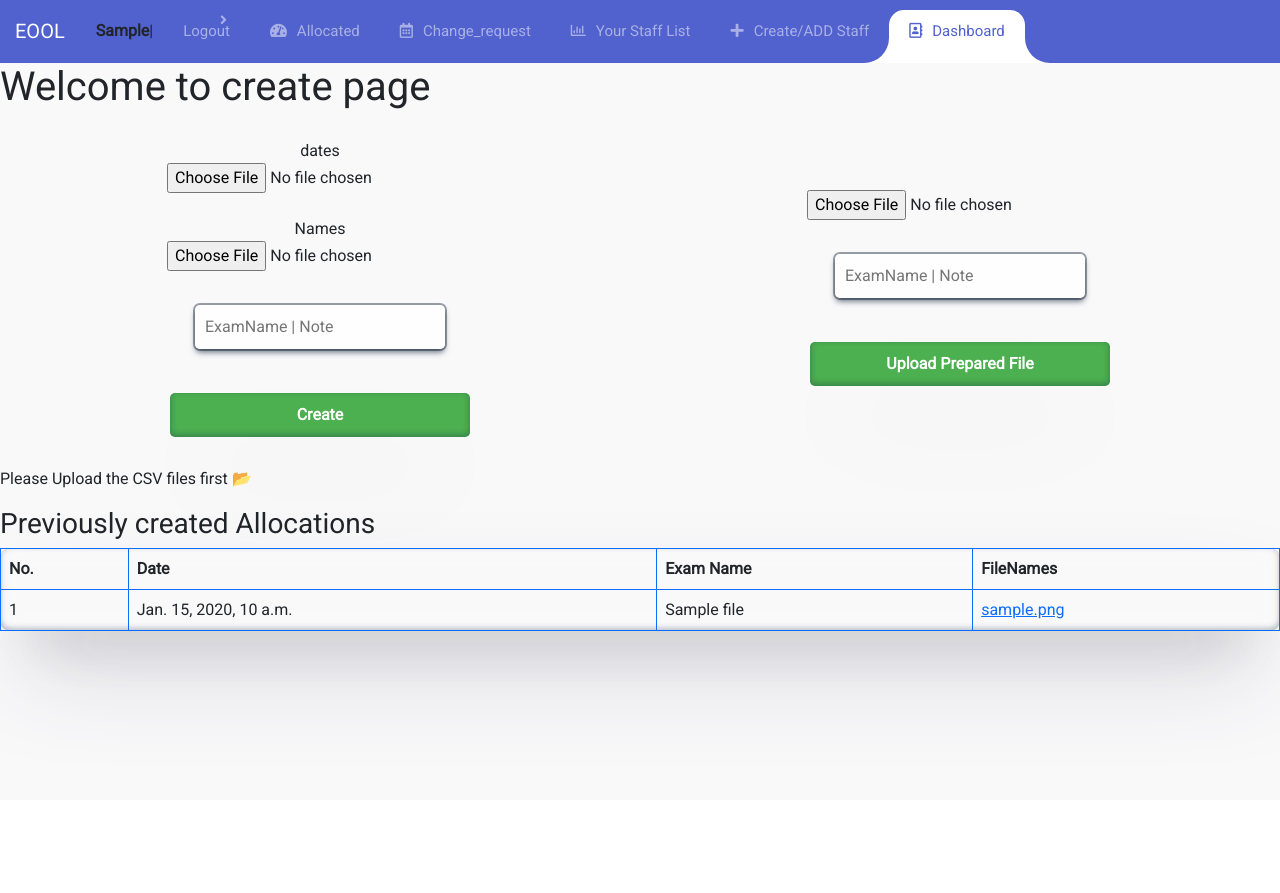
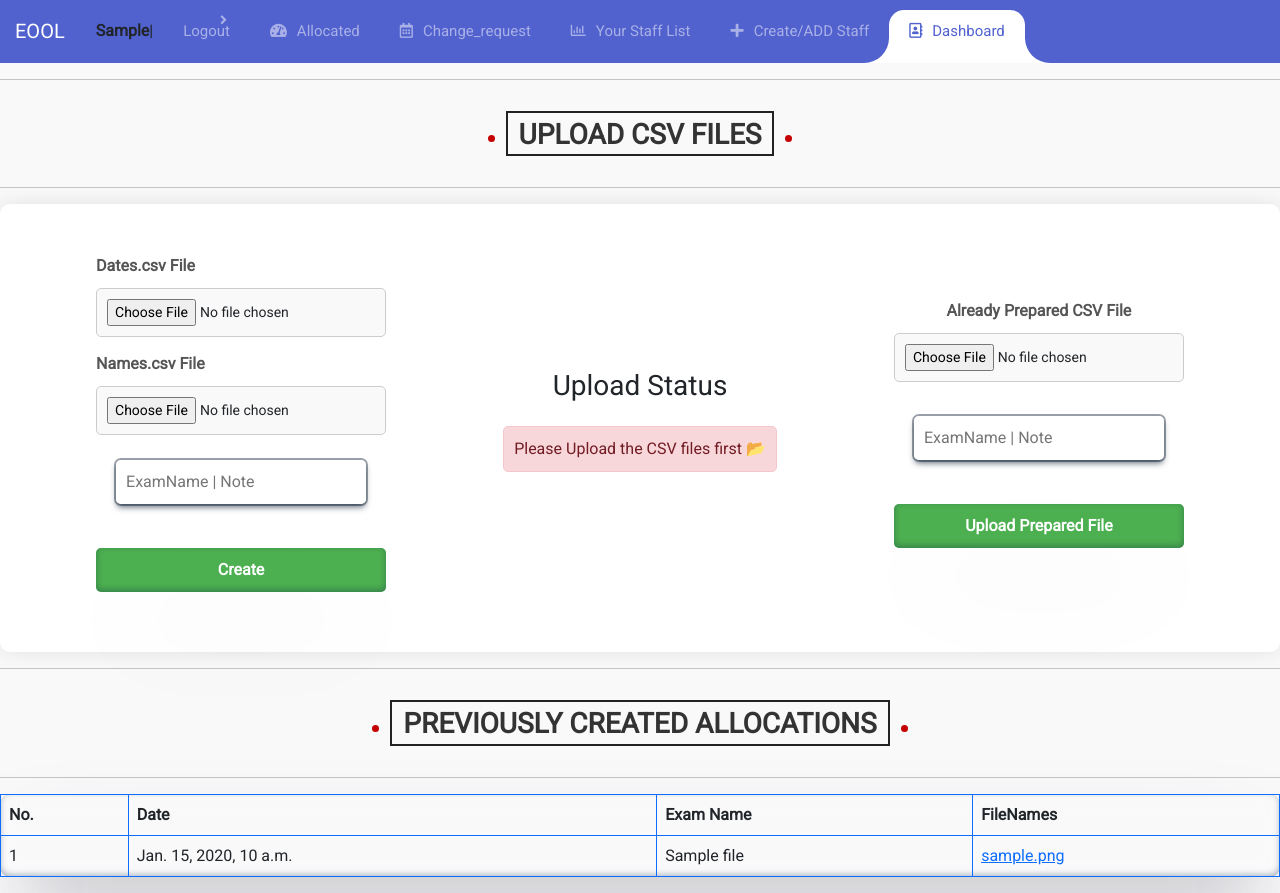
Before and after one commit to DevMaurya26/Supervisor_Allocation_System, a Django app: page /create in a window 1280 px wide. Before the commit the page ends 714 px from the top, so only its background shows below. Run offline with Django 5.2, Linux system fonts and the light colour scheme; a user stored in the database is signed in; tables that the repository leaves empty hold one stand-in row (values such as "Sample post"); some libraries are stand-ins or nearby versions.

Commit message:
Create Template reDesign

```diff
--- a/supervisor/CSVfiles/generated_files/0files.txt
+++ b/supervisor/CSVfiles/generated_files/0files.txt
@@ -16,3 +16,5 @@ Block_Allocation_ 2024-06-27.csv
 2024-07-20 00_51_17_520997.csv
 2024-07-20 00_53_15_186631.csv
 2024-07-20 00_54_36_467887.csv
+2024-07-24 15_08_59_453954.csv
+Block_Allocation_ 2024-07-24.csv
--- a/supervisor/main/static/main/style/create.css
+++ b/supervisor/main/static/main/style/create.css
@@ -1,7 +1,6 @@
 #Forms{
     display: flex;
     justify-content: space-around;
-
 }
 
 .disabled_rule
--- a/supervisor/main/templates/main/create.html
+++ b/supervisor/main/templates/main/create.html
@@ -3,39 +3,165 @@
 
 {% block title %}Create{% endblock %}
 {% block content %}
+
 <head>
     <link rel="stylesheet" href="{% static 'style/create.css' %}">
 
+    <style>
+        .container_create {
+            background-color: white;
+            padding: 30px;
+            border-radius: 10px;
+            box-shadow: 0 0 20px rgba(0, 0, 0, 0.1);
+            width: 100%;
+            text-align: center;
+            display: flex;
+            justify-content: space-around;
+        }
+
+        h1 {
+            margin-bottom: 20px;
+            color: #333;
+        }
+
+        .form-group {
+            margin-bottom: 15px;
+            text-align: left;
+        }
+
+        label {
+            display: block;
+            margin-bottom: 5px;
+            font-weight: bold;
+            color: #555;
+        }
+
+        input[type="file"] {
+            width: 100%;
+            padding: 10px;
+            margin-top: 5px;
+            border: 1px solid #ccc;
+            border-radius: 5px;
+            font-size: 14px;
+            background-color: #f9f9f9;
+        }
+
+        input[type='submit']:hover {
+            background-color: #0056b3;
+        }
+
+        p {
+            margin: 15px 0;
+            padding: 10px;
+            border-radius: 5px;
+            font-size: 16px;
+        }
+
+        .status {
+            padding: 5px;
+            width: 100%;
+            max-width: fit-content;
+            display: flex;
+            justify-content: center;
+            align-items: center;
+            flex-direction: column;
+            text-align: center;
+        }
+
+        .error-message {
+            background-color: #f8d7da;
+            color: #721c24;
+            border: 1px solid #f5c6cb;
+        }
+
+        .success-message {
+            background-color: #d4edda;
+            color: #155724;
+            border: 1px solid #c3e6cb;
+        }
+
+        /* === HEADING STYLE #3 === */
+        .thirteen h1 {
+            position: relative;
+            font-size: 28px;
+            font-weight: 700;
+            letter-spacing: 0px;
+            text-transform: uppercase;
+            width: fit-content;
+            text-align: center;
+            margin: 15px 0px;
+
+            white-space: nowrap;
+            border: 2px solid #222;
+            padding: 5px 11px 3px 11px;
+        }
+
+        .thirteen h1:before,
+        .thirteen h1:after {
+            background-color: #c50000;
+            position: absolute;
+            content: '';
+            height: 7px;
+            width: 7px;
+            border-radius: 50%;
+            bottom: 12px;
+        }
+
+        .thirteen h1:before {
+            left: -20px;
+        }
+
+        .thirteen h1:after {
+            right: -20px;
+        }
+    </style>
 </head>
 <!-- <h1>WElcome to create page</h1> -->
-<div class="three">
-    <h1>Welcome to create page</h1>
+
+<hr>
+<div class="thirteen" style="display: flex; justify-content:center">
+    <h1>Upload CSV Files</h1>
 </div>
+<hr>
 
 <div id="Forms">
+    <div class="container_create">
         <form action="" method="post" enctype="multipart/form-data">
             {% csrf_token %}
-    <label for="">dates</label><input type="file" name="date_csv" id=""><br>
-    <label for="">Names</label><input type="file" name="name_csv" id=""><br>
+            <div class="form-group">
+                <label for="date_csv">Dates.csv File</label>
+                <input type="file" name="date_csv" id="date_csv" accept=".csv">
+            </div>
+            <div class="form-group">
+                <label for="name_csv">Names.csv File</label>
+                <input type="file" name="name_csv" id="name_csv" accept=".csv">
+            </div>
             <input type="text" placeholder="ExamName | Note " name="exam_name"> <br>
             <input type="submit" value="Create">
         </form>
-
+        <div class="status">
+            <h3>Upload Status</h3>
+            {% if err_flag %}
+            <p class="error-message">{{ error }}</p>
+            {% else %}
+            <p class="success-message">{{ Done }}</p>
+            {% endif %}
+        </div>
         <form action="" method="post" enctype="multipart/form-data">
             {% csrf_token %}
+            <label for="Prepared CSV File">Already Prepared CSV File</label>
             <input type="file" name="prepared_file" id=""><br>
             <input type="text" placeholder="ExamName | Note " name="exam_name"> <br>
             <input type="submit" value="Upload Prepared File">
         </form>
 
     </div>
-{% if err_flag %}
-    <p>{{error}}</p>
-{% else %}
-    <p>{{Done}}</p>
-{% endif %}
-
-<h3>Previously created Allocations</h3>
+</div>
+<hr>
+<div class="thirteen" style="display: flex; justify-content:center">
+    <h1>Previously created Allocations</h1>
+</div>
+<hr>
 <table class="table table-bordered border-primary">
     <tr>
         <th>No.</th>
@@ -52,5 +178,6 @@
         <td><a href="{% url 'file_res' file_name=file.file_name %}">{{ file.file_name }}</a></td>
         {% endwith %}
     </tr>
-    {% endfor %}</table>
+    {% endfor %}
+</table>
 {% endblock %}
```
Also changed, not shown: supervisor/CSVfiles/generated_files/2024-07-24 15_08_59_453954.csv (added, +9 -0 lines), supervisor/CSVfiles/generated_files/Block_Allocation_ 2024-07-24.csv (added, +9 -0 lines), supervisor/whitenoise.storage.CompressedStaticFilesStorage/main/style/create.css (+0 -29 lines), supervisor/static/main/style/create.css (line endings or trailing spaces), 1 other file. Lines whose indentation alone changed are shown as unchanged.
